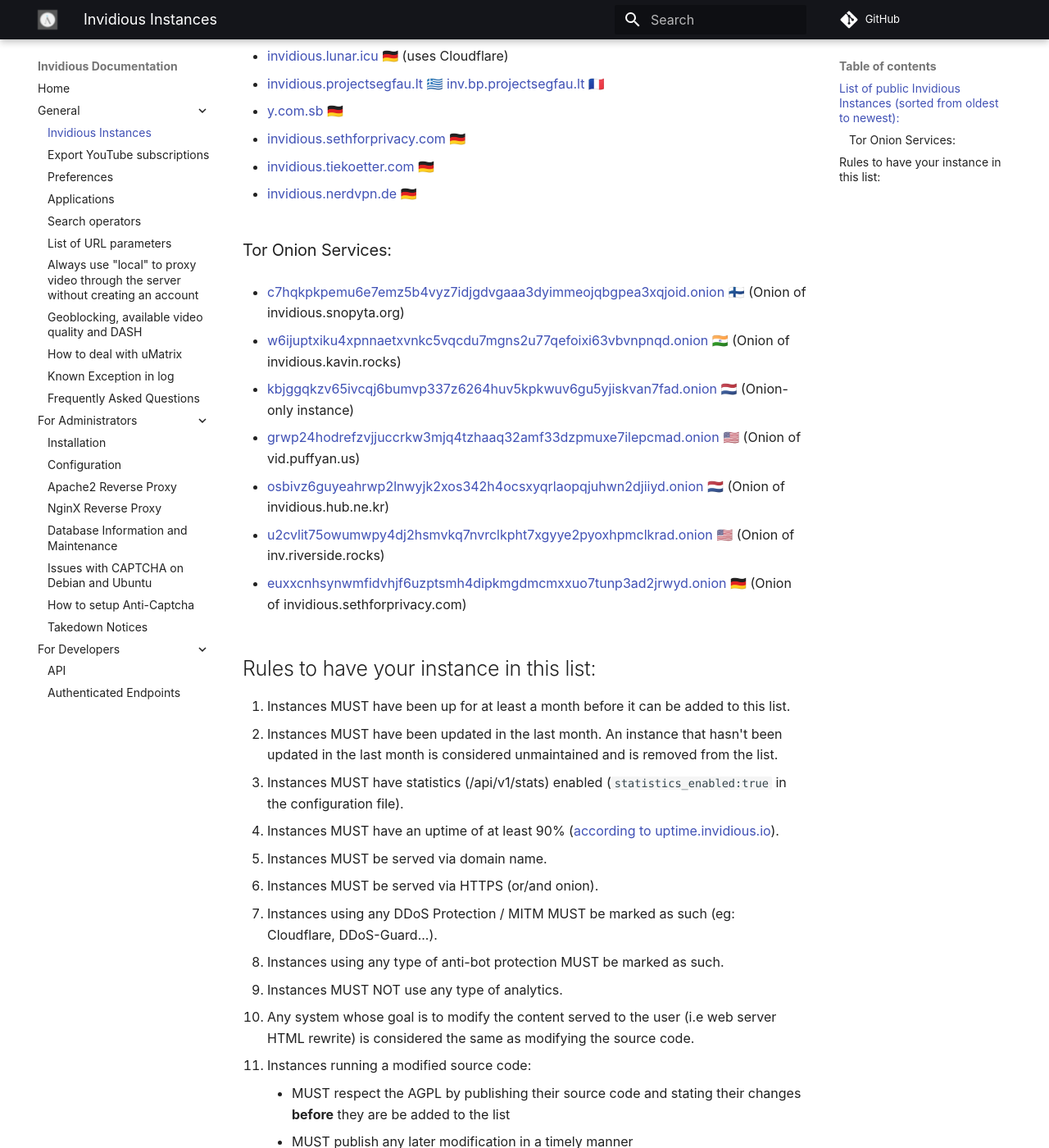
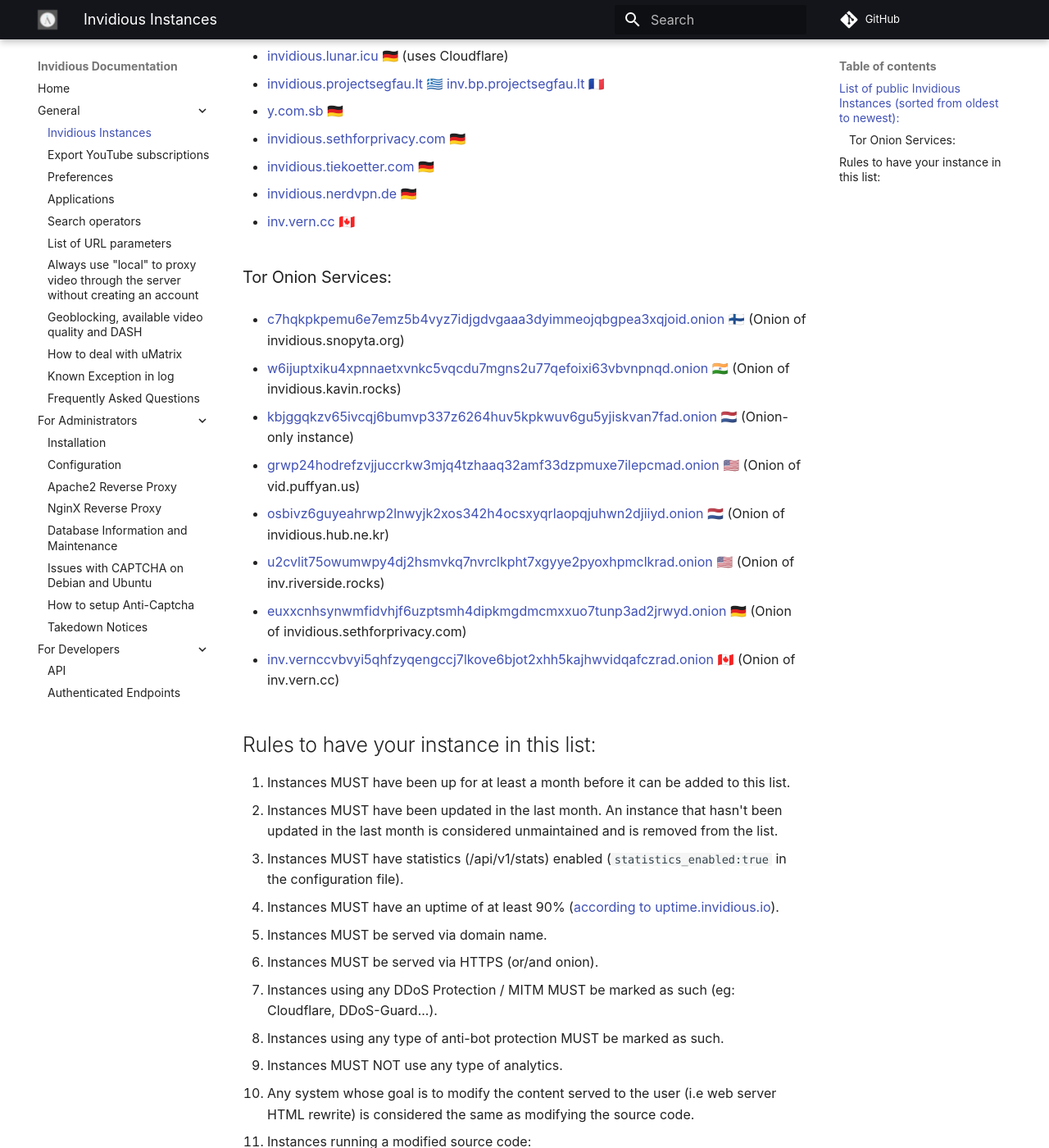
Before and after one commit to iv-org/documentation, an MkDocs documentation site: the page built from docs/instances.md, in a window 1280 px wide and 1400 px high, scrolled down 852 px. Shown: the whole window at 82% size. Built offline with MkDocs 1.6.1 and Material for MkDocs 9.7.7, drawn with Linux system fonts in a browser that asks for light colours; comment, search, counter and statistics services are not loaded.

Commit message:
Add inv.vern.cc (#253)

```diff
--- a/docs/instances.md
+++ b/docs/instances.md
@@ -44,6 +44,8 @@
 
 * [invidious.nerdvpn.de](https://invidious.nerdvpn.de) 🇩🇪
 
+* [inv.vern.cc](https://inv.vern.cc) 🇨🇦
+
 ### Tor Onion Services:
 * [c7hqkpkpemu6e7emz5b4vyz7idjgdvgaaa3dyimmeojqbgpea3xqjoid.onion](http://c7hqkpkpemu6e7emz5b4vyz7idjgdvgaaa3dyimmeojqbgpea3xqjoid.onion) 🇫🇮 (Onion of invidious.snopyta.org)
 
@@ -58,6 +60,8 @@
 *  [u2cvlit75owumwpy4dj2hsmvkq7nvrclkpht7xgyye2pyoxhpmclkrad.onion](http://u2cvlit75owumwpy4dj2hsmvkq7nvrclkpht7xgyye2pyoxhpmclkrad.onion) 🇺🇸 (Onion of inv.riverside.rocks)
 
 * [euxxcnhsynwmfidvhjf6uzptsmh4dipkmgdmcmxxuo7tunp3ad2jrwyd.onion](http://euxxcnhsynwmfidvhjf6uzptsmh4dipkmgdmcmxxuo7tunp3ad2jrwyd.onion/) 🇩🇪 (Onion of invidious.sethforprivacy.com)
+
+* [inv.vernccvbvyi5qhfzyqengccj7lkove6bjot2xhh5kajhwvidqafczrad.onion](http://inv.vernccvbvyi5qhfzyqengccj7lkove6bjot2xhh5kajhwvidqafczrad.onion/) 🇨🇦 (Onion of inv.vern.cc)
 
 
 ## Rules to have your instance in this list:
```
